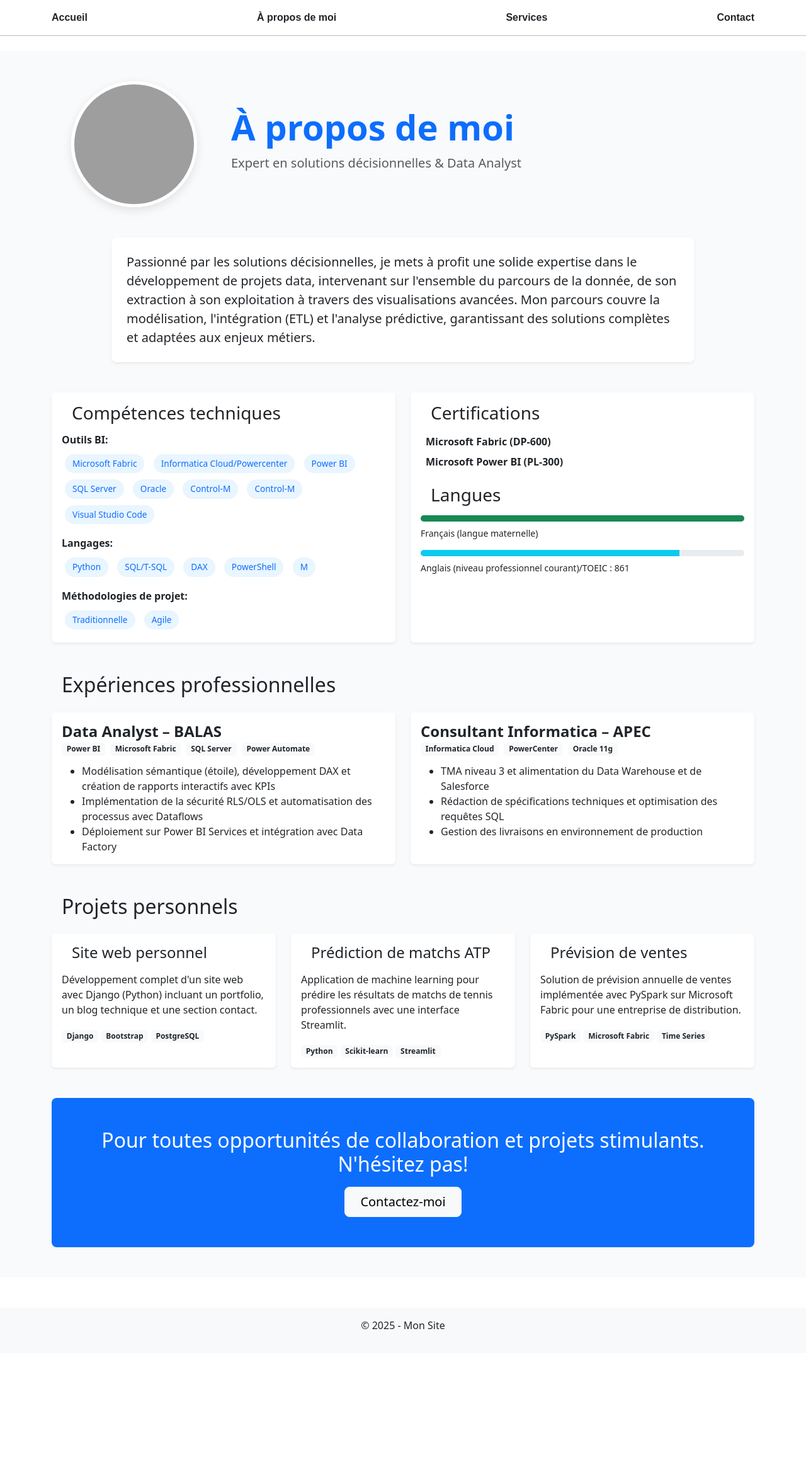
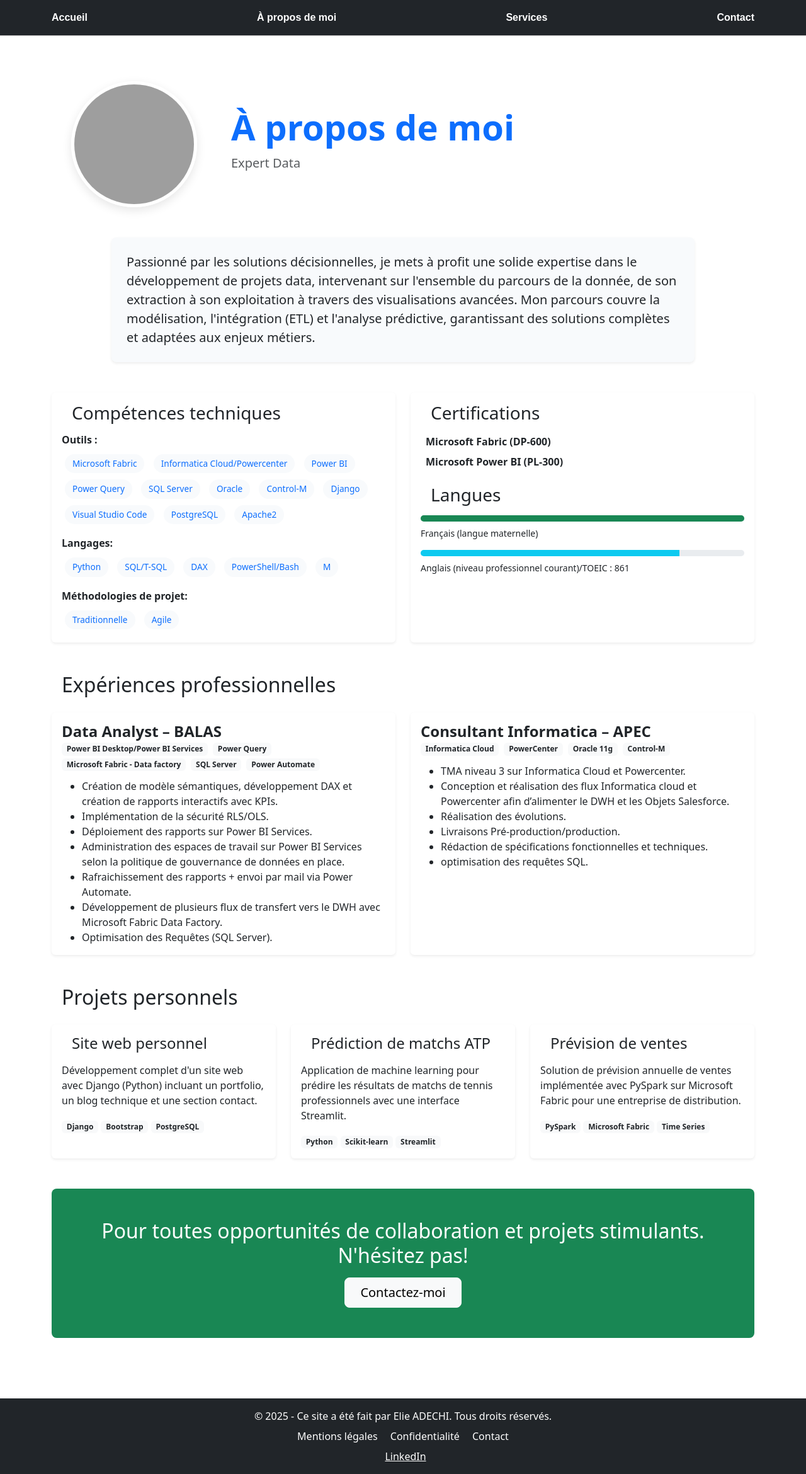
Before and after one commit to adechielie/monsiteweb, a Django app: template pages/templates/about.html in a window 1280 px wide. Shown: the whole page at 63% size. Before the commit the page ends 2110 px from the top, so only its background shows below. Run offline with Django 5.2, Linux system fonts and the light colour scheme; the template is opened without the code that fills it, so the values that code supplies are empty; parts of the project's set-up code (start-up, migrations or seed data) failed here and were passed over; grey boxes are pictures that could not be loaded.

Commit message:
test automatisation

```diff
--- a/pages/static/css/style.css
+++ b/pages/static/css/style.css
@@ -5,33 +5,10 @@ html {
 /* ===================== */
 /*   CAROUSEL IMAGES     */
 /* ===================== */
+/* Hauteur uniforme pour les carrousels */
+
 .carousel-item img {
-    height: 300px;
-    max-width: 800px;
-    object-fit: cover;
-    object-position: center;
-    border-radius: 10px;
-    margin: 0 auto;     /* ← centre l’image si elle est plus petite */
-}
-
-/* Uniformise la hauteur des carrousels */
-.carousel-inner {
-    height: 300px; /* hauteur fixe identique */
-    display: flex;
-    align-items: center;
-    justify-content: center;
-}
-
-@media (max-width: 768px) {
-    .carousel-inner {
-      height: 400px;
-    }
-}
-
-
-/* Assure que chaque slide (carousel-item) remplit le conteneur */
-.carousel-item {
-    height: 100%;
+  border-radius: 10px;
 }
 
 /* ======== BLOCK : Expert Data ======== */
@@ -80,5 +57,4 @@ section.expert-data .card p {
     background-color: #e6f4ff; /* Bleu ciel clair */
     border: 1px solid #cce5ff;
     box-shadow: 0 4px 12px rgba(0, 123, 255, 0.1);
-    height: 100%;
 }
--- a/pages/templates/about.html
+++ b/pages/templates/about.html
@@ -6,7 +6,7 @@
 
 <style>
     .about-section {
-        background-color: #f8fafc;
+        background-color: rgba(255, 255, 255, 0.92);
         overflow-x: hidden;
     }
     .timeline {
@@ -31,7 +31,7 @@
         box-shadow: 0 0 0 2px #0d6efd;
     } */
     .skill-badge {
-        background-color: #e9f5ff;
+        background-color: #f8fafc;
         color: #0d6efd;
         padding: 5px 12px;
         border-radius: 20px;
@@ -74,7 +74,7 @@
             </div>
             <div class="col-md-9">
                 <h1 class="display-4 fw-bold text-primary">À propos de moi</h1>
-                <p class="lead text-muted">Expert en solutions décisionnelles & Data Analyst</p>
+                <p class="lead text-muted ">Expert Data</p>
                 <div class="d-flex mt-3">
                     <a href="https://github.com/ton_profil" target="_blank" class="social-icon"><i class="bi bi-github"></i></a>
                     <a href="https://linkedin.com/in/ton_profil" target="_blank" class="social-icon"><i class="bi bi-linkedin"></i></a>
@@ -85,7 +85,7 @@
         <!-- Introduction -->
         <div class="row justify-content-center mb-5">
             <div class="col-lg-10">
-                <div class="bg-white p-4 rounded-3 shadow-sm card-hover">
+                <div style="background-color: #f8fafc;" class="p-4 rounded-3 shadow-sm card-hover">
                     <p class="fs-5 mb-0">
                         Passionné par les solutions décisionnelles, je mets à profit une solide expertise dans le développement de projets data, intervenant sur l'ensemble du parcours de la donnée, de son extraction à son exploitation à travers des visualisations avancées.
                         Mon parcours couvre la modélisation, l'intégration (ETL) et l'analyse prédictive, garantissant des solutions complètes et adaptées aux enjeux métiers.
@@ -105,22 +105,25 @@
                             <h3 class="card-title mb-0">Compétences techniques</h3>
                         </div>
                         <div class="mb-3">
-                            <h6 class="fw-bold">Outils BI:</h6>
+                            <h6 class="fw-bold">Outils :</h6>
                             <span class="skill-badge">Microsoft Fabric</span>
                             <span class="skill-badge">Informatica Cloud/Powercenter</span>
                             <span class="skill-badge">Power BI</span>
+                            <span class="skill-badge">Power Query</span>
                             <span class="skill-badge">SQL Server</span>
                             <span class="skill-badge">Oracle</span>
                             <span class="skill-badge">Control-M</span>
-                            <span class="skill-badge">Control-M</span>
+                            <span class="skill-badge">Django</span>
                             <span class="skill-badge">Visual Studio Code</span>
+                            <span class="skill-badge">PostgreSQL</span>
+                            <span class="skill-badge">Apache2</span>
                         </div>
                         <div class="mb-3">
                             <h6 class="fw-bold">Langages:</h6>
                             <span class="skill-badge">Python</span>
                             <span class="skill-badge">SQL/T-SQL</span>
                             <span class="skill-badge">DAX</span>
-                            <span class="skill-badge">PowerShell</span>
+                            <span class="skill-badge">PowerShell/Bash</span>
                             <span class="skill-badge">M</span>
                         </div>
                         <div>
@@ -182,15 +185,21 @@
                 <div class="card-body">
                     <h4 class="mb-1 text-dark fw-bold">Data Analyst – BALAS</h4>
                     <div class="d-flex flex-wrap mb-2">
-                        <span class="badge bg-light text-dark me-2 mb-1">Power BI</span>
-                        <span class="badge bg-light text-dark me-2 mb-1">Microsoft Fabric</span>
+                        <span class="badge bg-light text-dark me-2 mb-1">Power BI Desktop/Power BI Services</span>
+                        <span class="badge bg-light text-dark me-2 mb-1">Power Query</span>
+                        <span class="badge bg-light text-dark me-2 mb-1">Microsoft Fabric - Data factory</span>
                         <span class="badge bg-light text-dark me-2 mb-1">SQL Server</span>
                         <span class="badge bg-light text-dark me-2 mb-1">Power Automate</span>
                     </div>
                     <ul class="mb-0">
-                        <li>Modélisation sémantique (étoile), développement DAX et création de rapports interactifs avec KPIs</li>
-                        <li>Implémentation de la sécurité RLS/OLS et automatisation des processus avec Dataflows</li>
-                        <li>Déploiement sur Power BI Services et intégration avec Data Factory</li>
+                        <li>Création de modèle sémantiques, développement DAX et création de rapports interactifs avec KPIs.</li>
+                        <li>Implémentation de la sécurité RLS/OLS.</li>
+                        <li>Déploiement des rapports sur Power BI Services.</li>
+                        <li>Administration des espaces de travail sur Power BI Services selon la politique de gouvernance de données en place.</li>
+                        <li>Rafraichissement des rapports + envoi par mail via Power Automate.</li>
+                        <li>Développement de plusieurs flux de transfert vers le DWH avec Microsoft Fabric Data Factory.</li>
+                        <li>Optimisation des Requêtes (SQL Server).</li>
+
                     </ul>
                 </div>
             </div>
@@ -204,11 +213,15 @@
                         <span class="badge bg-light text-dark me-2 mb-1">Informatica Cloud</span>
                         <span class="badge bg-light text-dark me-2 mb-1">PowerCenter</span>
                         <span class="badge bg-light text-dark me-2 mb-1">Oracle 11g</span>
+                        <span class="badge bg-light text-dark me-2 mb-1">Control-M</span>
                     </div>
                     <ul class="mb-0">
-                        <li>TMA niveau 3 et alimentation du Data Warehouse et de Salesforce</li>
-                        <li>Rédaction de spécifications techniques et optimisation des requêtes SQL</li>
-                        <li>Gestion des livraisons en environnement de production</li>
+                        <li>TMA niveau 3 sur Informatica Cloud et Powercenter.</li>
+                        <li>Conception et réalisation des flux Informatica cloud et Powercenter afin d’alimenter le DWH et les Objets Salesforce.</li>
+                        <li>Réalisation des évolutions.</li>
+                        <li>Livraisons Pré-production/production.</li>
+                        <li>Rédaction de spécifications fonctionnelles et techniques.</li>
+                        <li>optimisation des requêtes SQL.</li>
                     </ul>
                 </div>
             </div>
@@ -281,7 +294,7 @@
         </div>
 
         <!-- Contact CTA -->
-        <div class="bg-primary text-white p-5 rounded-3 text-center">
+        <div class="bg-success text-white p-5 rounded-3 text-center">
             <h2 class="mb-3">Pour toutes opportunités de collaboration et projets stimulants. N'hésitez pas!</h2>
             <a href="{% url 'contact' %}" class="btn btn-light btn-lg px-4">Contactez-moi</a>
         </div>
--- a/pages/templates/base.html
+++ b/pages/templates/base.html
@@ -11,22 +11,42 @@
 
     <!-- Ton CSS personnalisé -->
     <link rel="stylesheet" href="{% static 'css/style.css' %}">
+
+    <!-- Suppression des marges par défaut du body -->
+    <style>
+        body {
+            margin: 0;
+            padding: 0;
+        }
+    </style>
 </head>
 <body>
-        <header class="bg-white text-dark fw-bold p-3" style="font-family: Arial; border-bottom: 1px solid #bcbbbb;">
+        <header class="bg-dark text-white fw-bold p-3" style="font-family: Arial; border-bottom: 1px solid #bcbbbb;">
             <nav class="container d-flex justify-content-between">
-                <a href="{% url 'home' %}" class="text-dark text-decoration-none">Accueil</a>
-                <a href="{% url 'about' %}" class="text-dark text-decoration-none">À propos de moi</a>
-                <a href="{% url 'services' %}" class="text-dark text-decoration-none">Services</a>
-                <a href="{% url 'contact' %}" class="text-dark text-decoration-none">Contact</a>
+                <a href="{% url 'home' %}" class="text-white text-decoration-none">Accueil</a>
+                <a href="{% url 'about' %}" class="text-white text-decoration-none">À propos de moi</a>
+                <a href="{% url 'services' %}" class="text-white text-decoration-none">Services</a>
+                <a href="{% url 'contact' %}" class="text-white text-decoration-none">Contact</a>
             </nav>
         </header>
     <main class="mt-4">
         {% block content %}{% endblock %}
     </main>
 
-    <footer class="bg-light text-dark text-center p-3 mt-5">
-        <p>© 2025 - Mon Site</p>
+    <footer class="bg-dark text-white text-center p-3 mt-5">
+        <div class="container">
+            <p class="mb-2">© 2025 - Ce site a été fait par Elie ADECHI. Tous droits réservés.</p>
+
+            <div class="mb-2">
+                <a href="/mentions-legales" class="text-decoration-none text-white me-3">Mentions légales</a>
+                <a href="/politique-confidentialite" class="text-decoration-none text-white me-3">Confidentialité</a>
+                <a href="/contact" class="text-decoration-none text-white">Contact</a>
+            </div>
+
+            <div>
+                <a href="https://linkedin.com" class="ms-2 text-white" target="_blank" rel="noopener">LinkedIn</a>
+            </div>
+        </div>
     </footer>
 
     <!-- Bootstrap JS (facultatif, mais utile pour certains composants) -->
```
Also changed, not shown: monsiteweb/settings.py (+4 -4 lines), pages/templates/home.html (+5 -7 lines), .github/workflows/deploy.yml, 4 other files.
